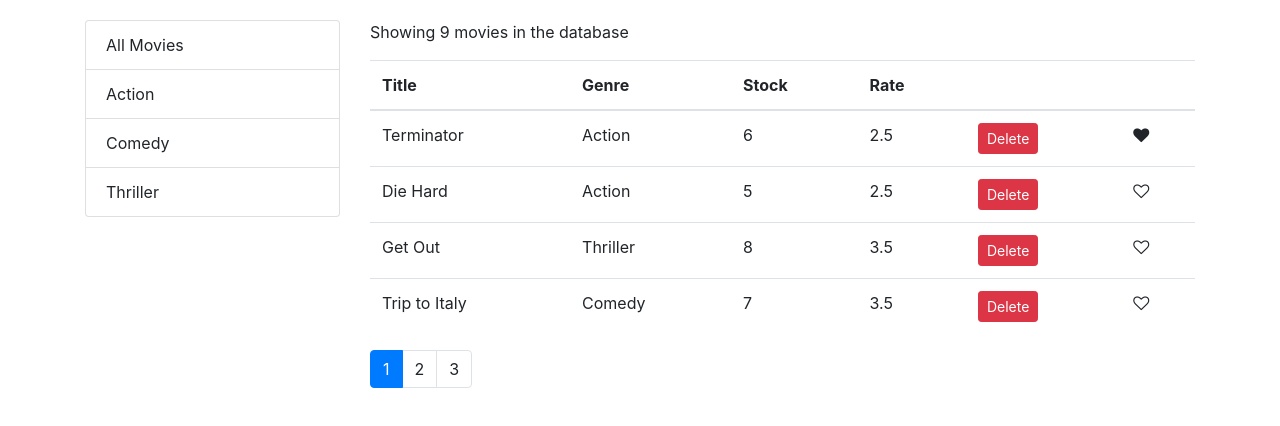
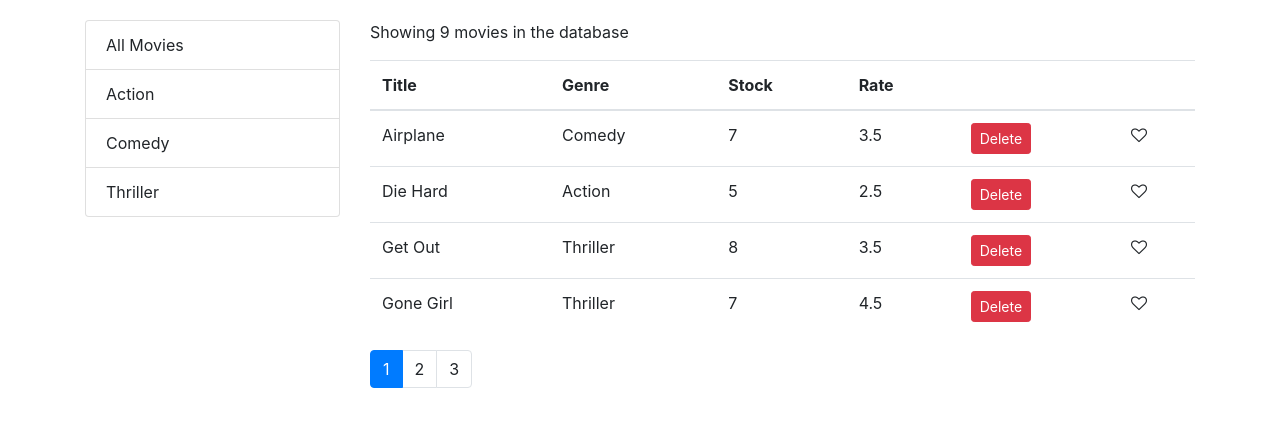
Before and after one commit to anjantalatam/vidly, a React (Create React App) app: page / in a window 1280 px wide. Shown: the top 426 px of the page. Built offline with nearby package versions, Linux system fonts and the light colour scheme.

Commit message:
Add <MoviesTable/> implement Ascending Sort

```diff
--- a/src/components/movies.jsx
+++ b/src/components/movies.jsx
@@ -1,16 +1,18 @@
 import React, { Component } from "react";
 import { getMovies } from "../services/fakeMovieService";
-import Like from "./common/like";
 import Pagination from "./common/pagination";
 import { paginate } from "./../utils/paginate";
 import ListGroup from "./common/listGroup";
 import { getGenres } from "../services/fakeGenreService";
+import MoviesTable from "./moviesTable";
+import _ from "lodash";
 class Movies extends Component {
   state = {
     movies: [],
     genres: [],
     pageSize: 4,
     currentPage: 1,
+    sortColumn: { path: "title", order: "asc" },
   };
 
   componentDidMount() {
@@ -37,6 +39,11 @@
   handlePageChange = (page) => {
     this.setState({ currentPage: page });
   };
+
+  handleSort = (path) => {
+    this.setState({ sortColumn: { path, order: "asc" } });
+  };
+
   render() {
     const { length: count } = this.state.movies;
     const {
@@ -44,6 +51,7 @@
       currentPage,
       movies: allMovies,
       selectedItem,
+      sortColumn,
     } = this.state;
     if (count === 0) return <p>No movies in the Database</p>;
 
@@ -51,7 +59,8 @@
       selectedItem && selectedItem._id
         ? allMovies.filter((m) => m.genre.name === selectedItem.name)
         : allMovies;
-    const movies = paginate(filtered, currentPage, pageSize);
+    const sorted = _.orderBy(filtered, [sortColumn.path], ["asc"]);
+    const movies = paginate(sorted, currentPage, pageSize);
     return (
       <div className="row">
         <div className="col-3">
@@ -63,42 +72,12 @@
         </div>
         <div className="col">
           <p>Showing {count} movies in the database</p>
-          <table className="table">
-            <thead>
-              <tr>
-                <th>Title</th>
-                <th>Genre</th>
-                <th>Stock</th>
-                <th>Rate</th>
-                <th></th>
-                <th></th>
-              </tr>
-            </thead>
-            <tbody>
-              {movies.map((movie) => (
-                <tr key={movie._id}>
-                  <td>{movie.title}</td>
-                  <td>{movie.genre.name}</td>
-                  <td>{movie.numberInStock}</td>
-                  <td>{movie.dailyRentalRate}</td>
-                  <td>
-                    <button
-                      onClick={() => this.handleDelete(movie._id)}
-                      className="btn btn-danger btn-sm "
-                    >
-                      Delete
-                    </button>
-                  </td>
-                  <td>
-                    <Like
-                      isLiked={movie.liked}
-                      onLike={() => this.handleLike(movie)}
-                    />
-                  </td>
-                </tr>
-              ))}
-            </tbody>
-          </table>
+          <MoviesTable
+            movies={movies}
+            onLike={this.handleLike}
+            onDelete={this.handleDelete}
+            onSort={this.handleSort}
+          />
           <Pagination
             itemsCount={filtered.length}
             pageSize={pageSize}
--- /dev/null
+++ b/src/components/moviesTable.jsx
@@ -0,0 +1,45 @@
+import React, { Component } from "react";
+import Like from "./common/like";
+
+class MoviesTable extends Component {
+  render() {
+    const { movies, onDelete, onLike, onSort } = this.props;
+    return (
+      <table className="table">
+        <thead>
+          <tr>
+            <th onClick={() => onSort("title")}>Title</th>
+            <th onClick={() => onSort("genre.name")}>Genre</th>
+            <th onClick={() => onSort("numberInStock")}>Stock</th>
+            <th onClick={() => onSort("dailyRentalRate")}>Rate</th>
+            <th></th>
+            <th></th>
+          </tr>
+        </thead>
+        <tbody>
+          {movies.map((movie) => (
+            <tr key={movie._id}>
+              <td>{movie.title}</td>
+              <td>{movie.genre.name}</td>
+              <td>{movie.numberInStock}</td>
+              <td>{movie.dailyRentalRate}</td>
+              <td>
+                <button
+                  onClick={() => onDelete(movie._id)}
+                  className="btn btn-danger btn-sm "
+                >
+                  Delete
+                </button>
+              </td>
+              <td>
+                <Like isLiked={movie.liked} onLike={() => onLike(movie)} />
+              </td>
+            </tr>
+          ))}
+        </tbody>
+      </table>
+    );
+  }
+}
+
+export default MoviesTable;
```
